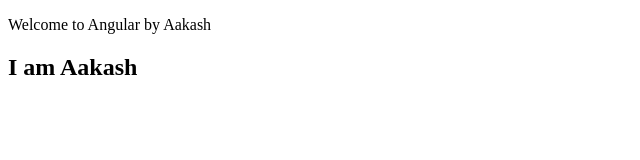
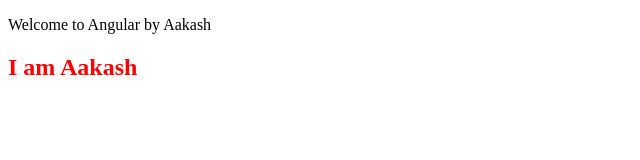
Before and after one commit to AakashKainth/new-app, an Angular app: page / in a window 1280 px wide. Shown: the top 160 px of the page, without its empty margins (0-640 px from the left). Built offline with nearby package versions, Linux system fonts and the light colour scheme.

Commit message:
Minor change

```diff
--- a/src/app/style-binding/style-binding.component.html
+++ b/src/app/style-binding/style-binding.component.html
@@ -10,7 +10,7 @@
  [style.fontSize.px]="'60'"
 [style.color]="'orange'"
 [style.fontStyle]="'italic '">I am Aakash</h2> -->
-<h2 [style.color]="condition ? 'red' : ''">I am Aakash</h2>
+<h2 [style.color]="5>2 ? 'red' : ''">I am Aakash</h2>
 
 <!-- Below code does not work for ngStyle -->
 <!-- <h2 [ngStyle]="myStyles">I am Aakash</h2> -->
```
